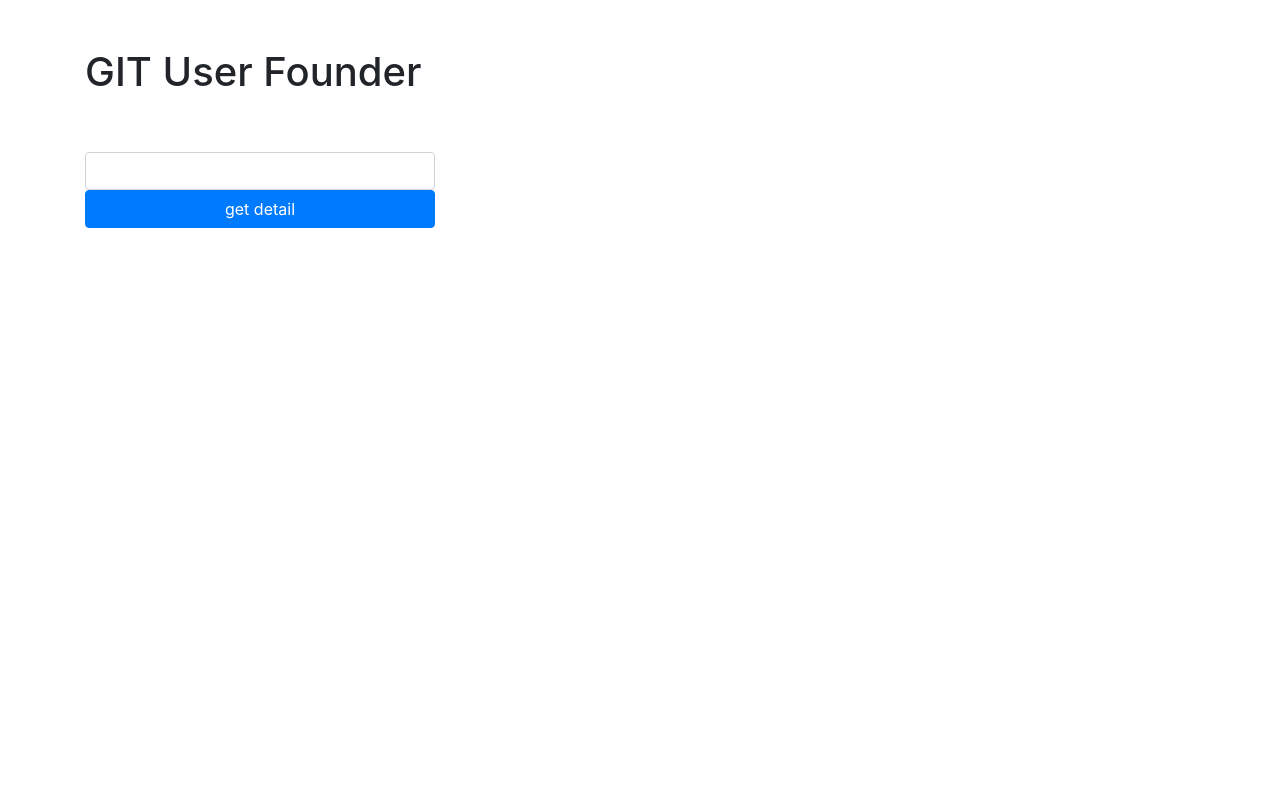
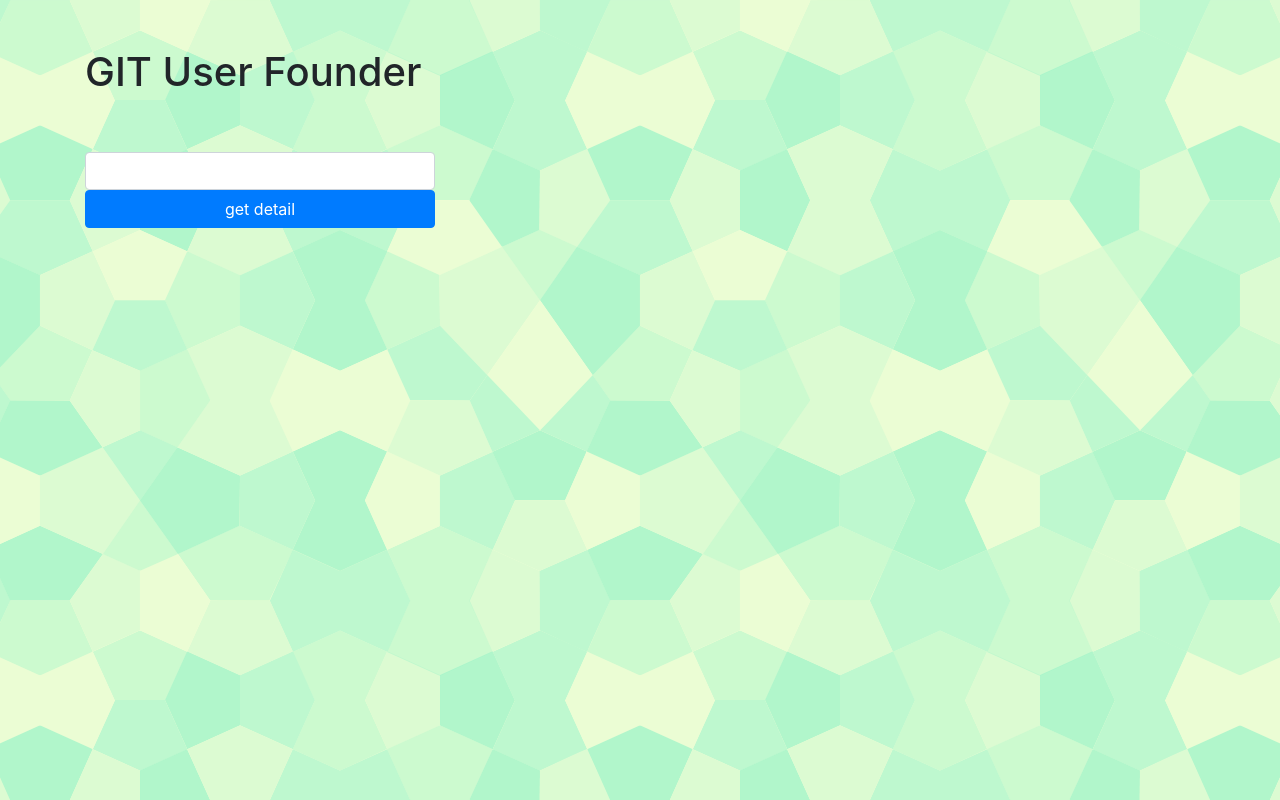
Before and after one commit to akshat31/GithubUserFound, a React (Create React App) app: page / in a window 1280 px wide. Built offline with nearby package versions, Linux system fonts and the light colour scheme.

Commit message:
New design updated

```diff
--- /dev/null
+++ b/public/css/style.css
@@ -0,0 +1,3 @@
+.BGimage{
+    background:url(./pattern.png) repeat fixed center;
+}
--- a/public/index.html
+++ b/public/index.html
@@ -7,9 +7,10 @@
 
     <link rel="manifest" href="%PUBLIC_URL%/manifest.json">
     <link rel="shortcut icon" href="%PUBLIC_URL%/favicon.ico">
+    <link rel="stylesheet" href="./css/style.css">
     <title>React App</title>
   </head>
-  <body>
+  <body class="BGimage">
     <noscript>
       You need to enable JavaScript to run this app.
     </noscript>
--- a/src/App.js
+++ b/src/App.js
@@ -15,6 +15,7 @@ class App extends Component {
         dataSet:[],
         showTable:false,
     }
+
 
     getDetail = async (e) =>{
         const currentComp = this;
@@ -59,12 +60,29 @@ class App extends Component {
                 <br/>
                 <br/>
             </div>
-            <div className="col-lg-4 offset-lg-4">
+
+            <div className="col-lg-4">
                 { this.state.showTable && this.getImage() }
             </div>
+            <div className="col-lg-4">
+               {
+                    this.state.dataSet && this.state.showTable &&
+                    // <table className="table">
+                    //     <tbody>
+                    //     <tr>
+                    //         <td>User Name</td>
+                    //         <td>{ this.state.dataSet[0].owner.login}</td>
+                    //     </tr>
+                    //     </tbody>
+                    // </table>
+                    <h1>User Name :-<b>{ this.state.dataSet[0].owner.login}</b></h1>
+                }
+            </div>
+            </div>
+            <div className="row mt-5">
                 <div className="col-md-12">
                 { this.state.imgError && this.errorimg() }
-                <table className="table table-striped table-bordered">
+                    <table className="table table-striped table-bordered table-light">
                         <thead className="thead-dark">
                             { this.state.showTable && <TableHead/> }
                         </thead>
--- a/src/component/UserImage.jsx
+++ b/src/component/UserImage.jsx
@@ -6,7 +6,7 @@ class UserImage extends Component {
   render() {
     return (
         <div>
-            <img src={this.props.userIMG} width="50%" className='img-thumbnail' alt="profile pic"/>
+            <img src={this.props.userIMG} width="70%" className='img-thumbnail float-right' alt="profile pic"/>
         </div>
     );
   }
```
Also changed, not shown: public/css/pattern.png (added), src/images/pattern.png (added). Lines whose indentation alone changed are shown as unchanged.
